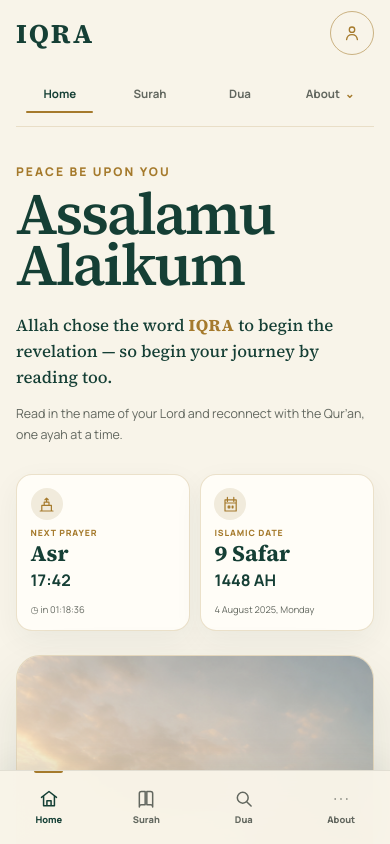
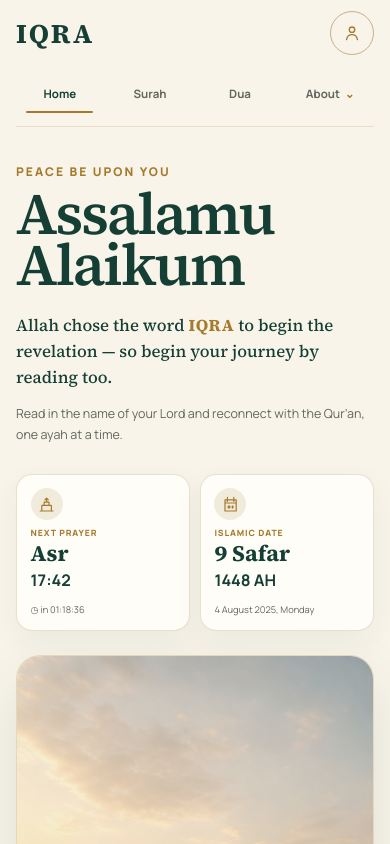
Before and after one commit to arzoochelsea/iqra, a Next.js app: page / in a window 390 px wide. Shown: the top 844 px of the page. Built offline with nearby package versions, Linux system fonts and the light colour scheme.

Commit message:
Remove mobile bottom navigation

```diff
--- a/src/app/layout.tsx
+++ b/src/app/layout.tsx
@@ -4,7 +4,6 @@ import { SiteFooter } from "@/components/site-footer";
 import { SiteHeader } from "@/components/site-header";
 import { JourneyProvider } from "@/components/journey/journey-provider";
 import { ServiceWorkerRegistration } from "@/components/pwa/service-worker-registration";
-import { MobileBottomNavigation } from "@/components/app-navigation";
 import "./globals.css";
 
 const sans = Manrope({ variable: "--font-sans", subsets: ["latin"] });
@@ -54,5 +53,5 @@ export const viewport = {
 };
 
 export default function RootLayout({ children }: Readonly<{ children: React.ReactNode }>) {
-  return <html lang="en" data-scroll-behavior="smooth" className={`${sans.variable} ${serif.variable} ${arabic.variable}`}><body><JourneyProvider><ServiceWorkerRegistration /><a href="#main-content" className="skip-link">Skip to content</a><SiteHeader /><main id="main-content" className="flex-1">{children}</main><SiteFooter /><MobileBottomNavigation /></JourneyProvider></body></html>;
+  return <html lang="en" data-scroll-behavior="smooth" className={`${sans.variable} ${serif.variable} ${arabic.variable}`}><body><JourneyProvider><ServiceWorkerRegistration /><a href="#main-content" className="skip-link">Skip to content</a><SiteHeader /><main id="main-content" className="flex-1">{children}</main><SiteFooter /></JourneyProvider></body></html>;
 }
```
Also changed, not shown: src/app/globals.css (+1 -1 lines).
